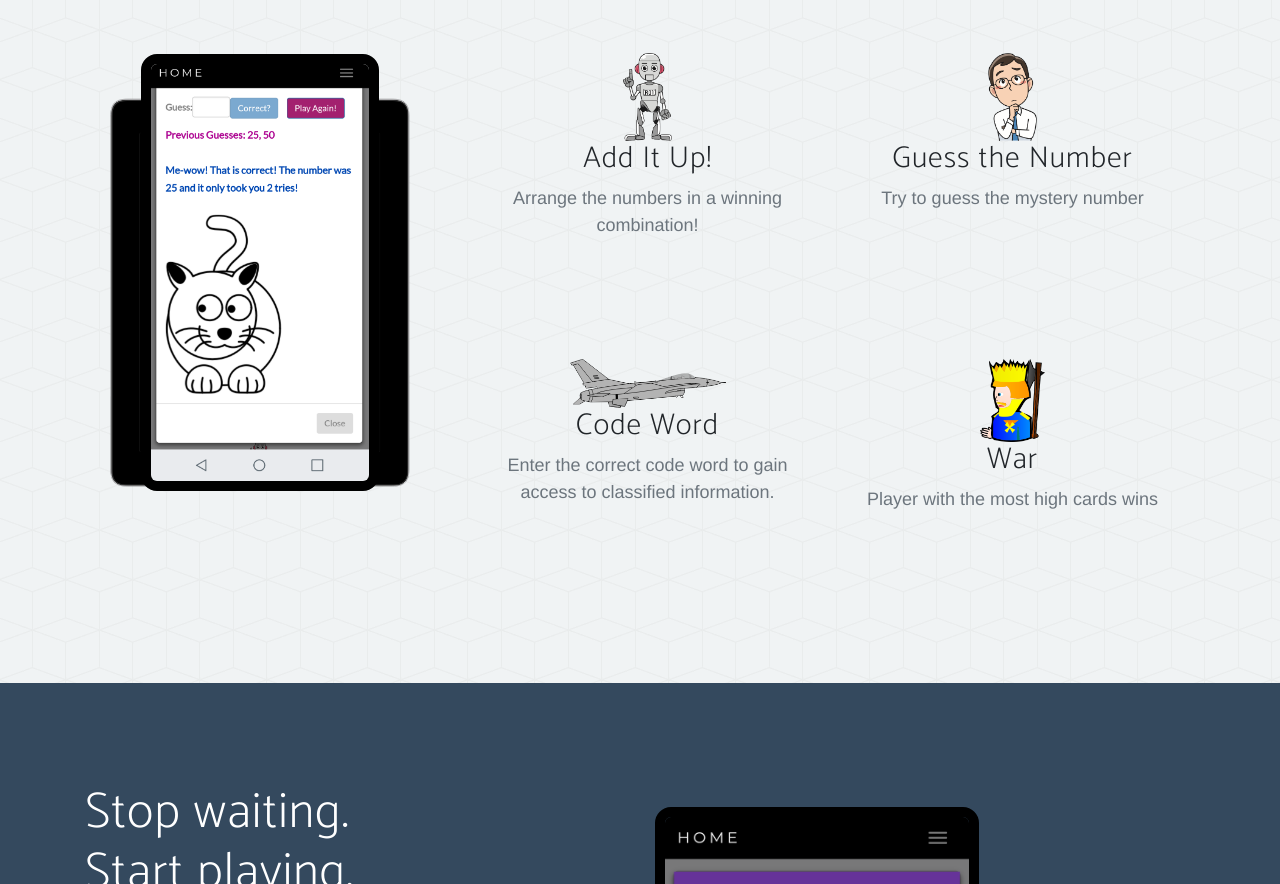
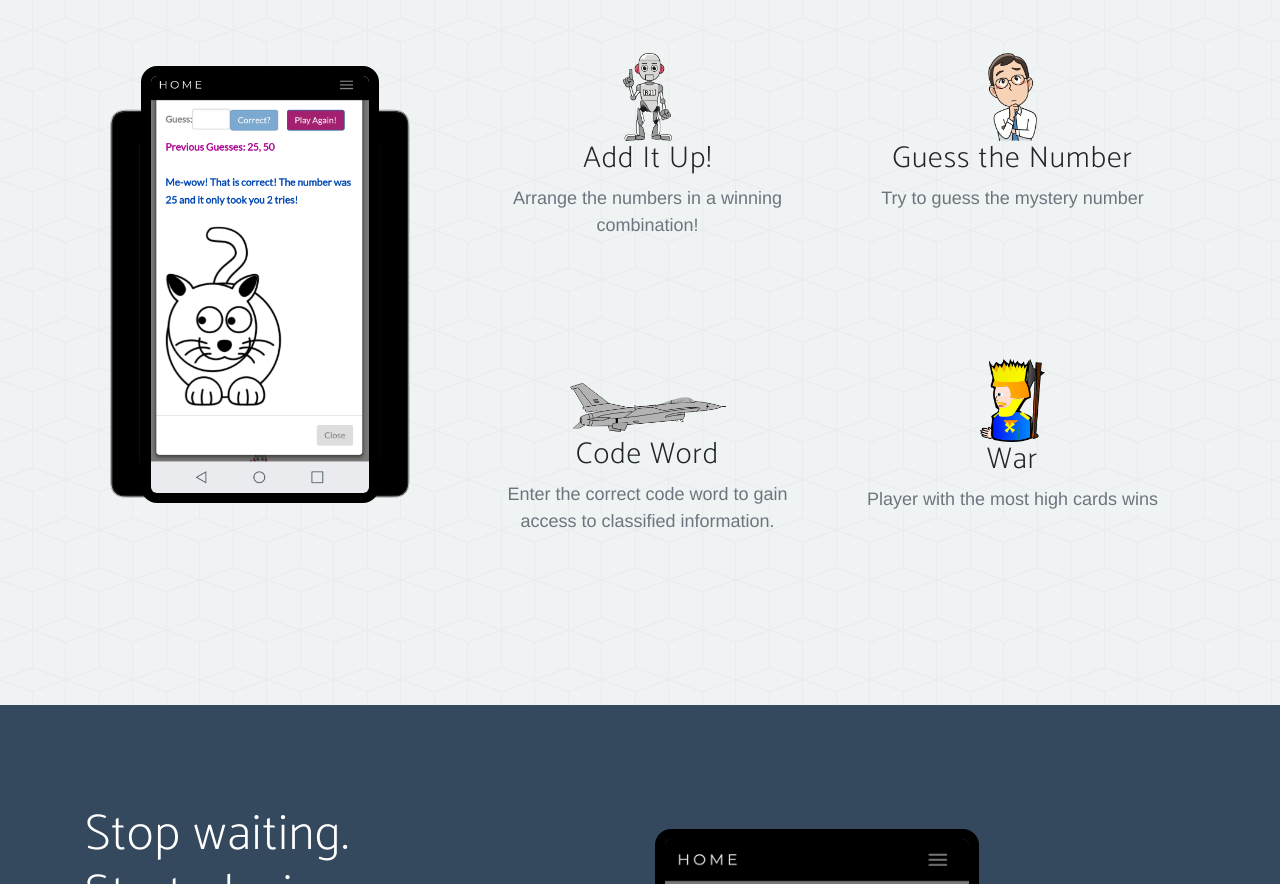
Before and after one commit to ShadiyahMangru/ShadiyahMangru.github.io, a plain HTML site: page app/index.html in a window 1280 px wide. Shown: the part 1666-2550 px from the top of the page. Drawn offline with Linux system fonts and the light colour scheme; files whose address does not match are found by name; a web font is replaced by a local one.

Commit message:
Update index.html

```diff
--- a/app/index.html
+++ b/app/index.html
@@ -148,8 +148,8 @@
               </div>
               <div class="row">
                 <div class="col-lg-6">
-                  <div class="feature-item">
-                    <img src="Images/f16.png" style="width: 48%">
+                  <div class="feature-item"><br>
+                    <img src="Images/f16.png" style="width: 48%; padding-bottom: .3em">
                     <h3>Code Word</h3>
                     <p class="text-muted">Enter the correct code word to gain access to classified information.</p>
                   </div>
```
